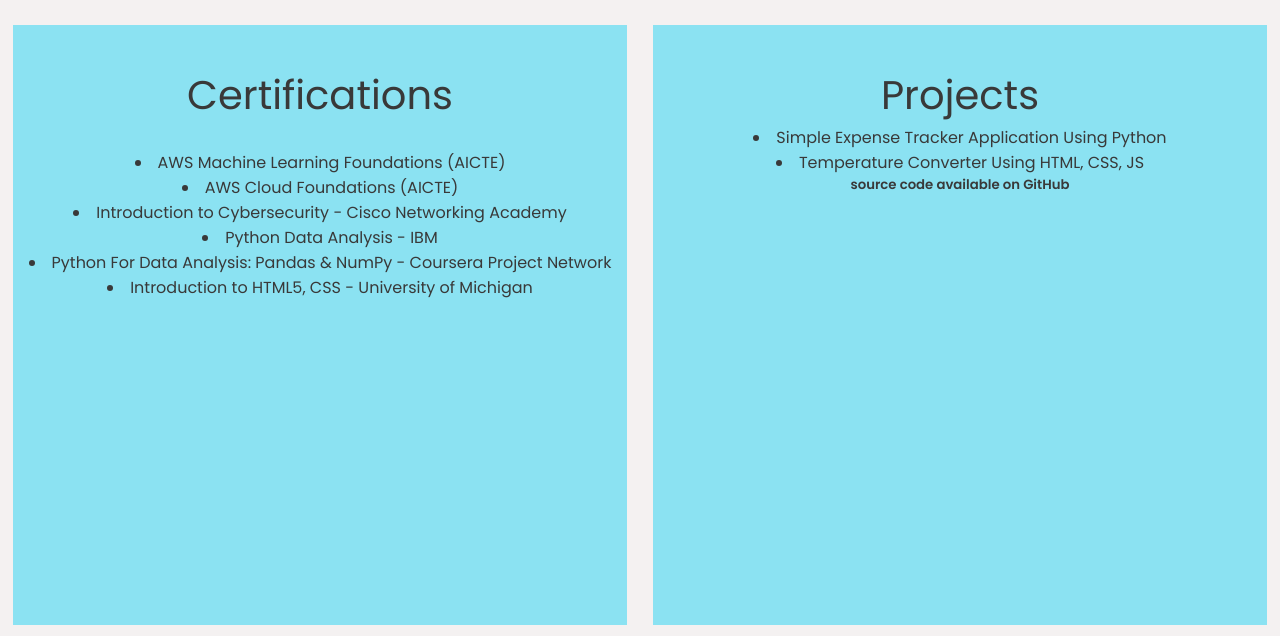
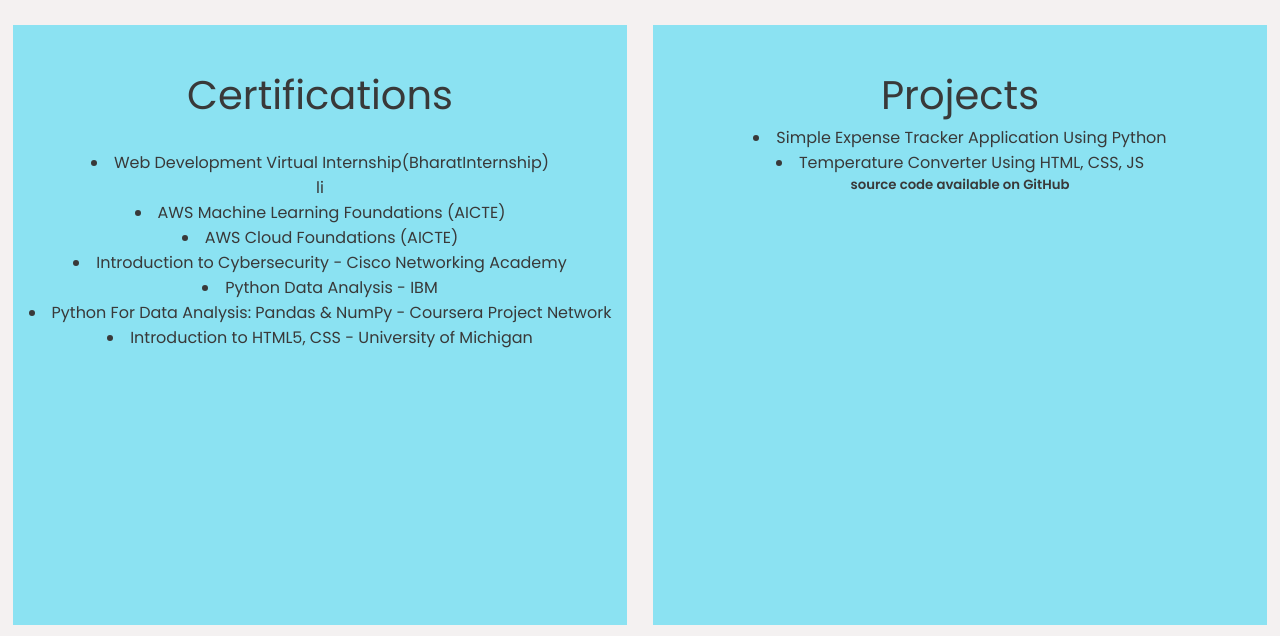
Before and after one commit to monster-09/portfolio, a plain HTML site: page index.html in a window 1280 px wide. Shown: the part 1353-1989 px from the top of the page. Drawn offline with Linux system fonts and the light colour scheme.

Commit message:
Update index.html

```diff
--- a/index.html
+++ b/index.html
@@ -60,6 +60,7 @@
       <div class="square" >
         <h2>Certifications</h2>
         <br>
+           <li>Web Development Virtual Internship(BharatInternship)</li>li
            <li>AWS Machine Learning Foundations (AICTE)</li>
            <li>AWS Cloud Foundations (AICTE) </li>
            <li>Introduction to Cybersecurity - Cisco Networking Academy </li>
```
